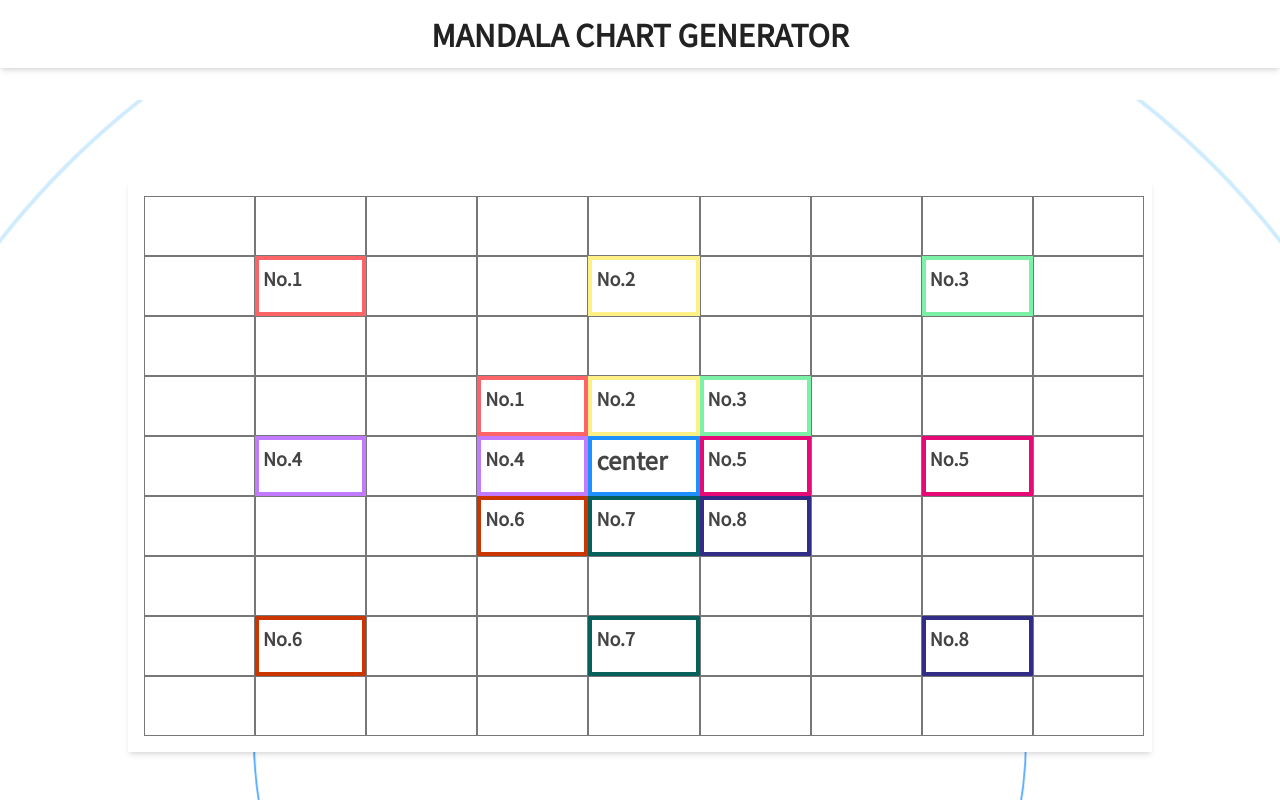
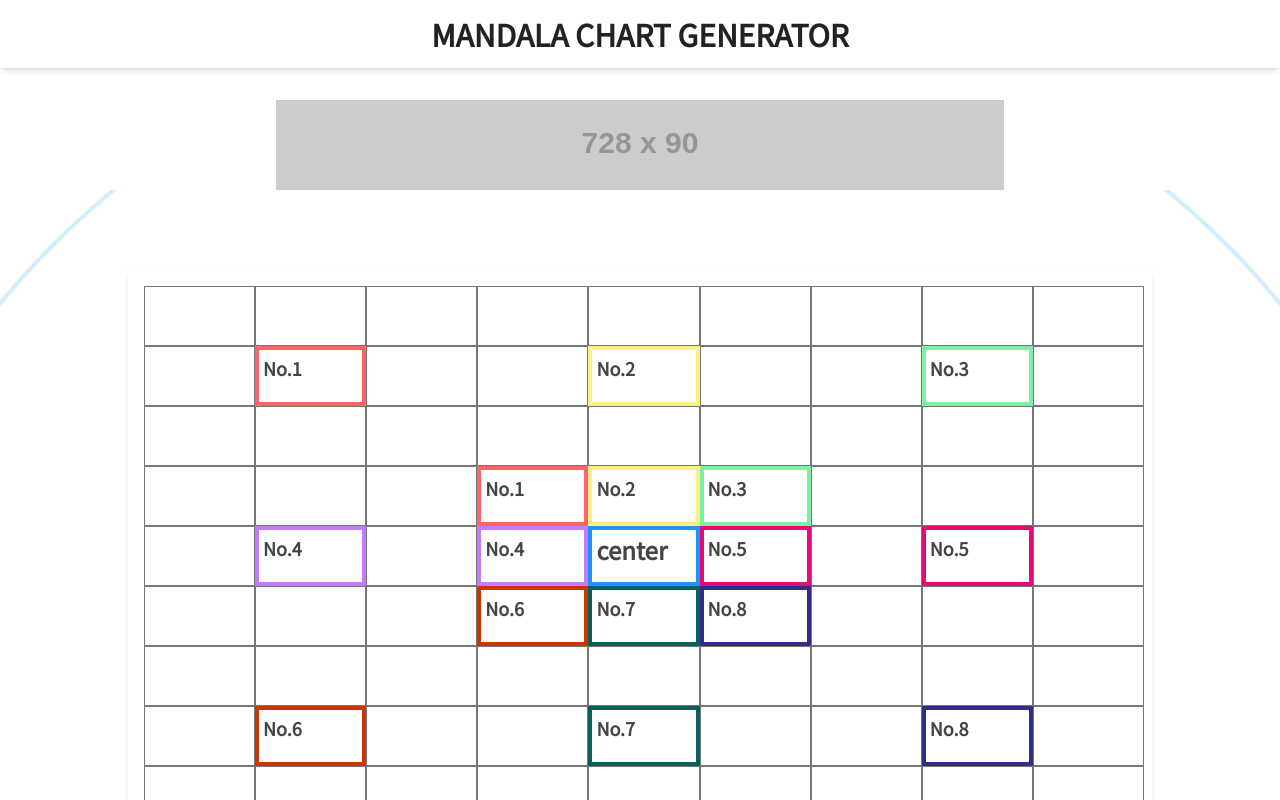
Before and after one commit to kapibara99/mandala_chart, a React (Vite) app: page / in a window 1280 px wide. Shown: the top 800 px of the page. Built offline with nearby package versions, Linux system fonts and the light colour scheme.

Commit message:
fixed ad component dev mode

```diff
--- a/src/components/admaxContents.tsx
+++ b/src/components/admaxContents.tsx
@@ -1,24 +1,28 @@
-"use client";
-import { useEffect } from "react";
+import { useEffect, useState } from "react";
 
 export default function AdmaxContent({ admaxID }: { admaxID: string }) {
+  const [dev] = useState(import.meta.env.DEV);
   useEffect(() => {
+    if (!dev) return;
     const script = document.createElement("script");
     script.src = "https://adm.shinobi.jp/st/t.js";
     script.async = true;
     document.body.appendChild(script);
     window.admaxads = window.admaxads || [];
     window.admaxads.push({ admax_id: admaxID, type: "switch" });
-
     return () => {
       document.body.removeChild(script);
     };
-  }, [admaxID]);
+  }, [admaxID, dev]);
 
   return (
     <>
       <div className="mt-8 flex justify-center">
-        <div className={`admax-switch inline-block`} data-admax-id={admaxID} />
+        {dev ? (
+          <img className="inline-block" src="https://placehold.jp/728x90.png" alt="AD dummy" />
+        ) : (
+          <div className={`admax-switch inline-block`} data-admax-id={admaxID} />
+        )}
       </div>
     </>
   );
```
